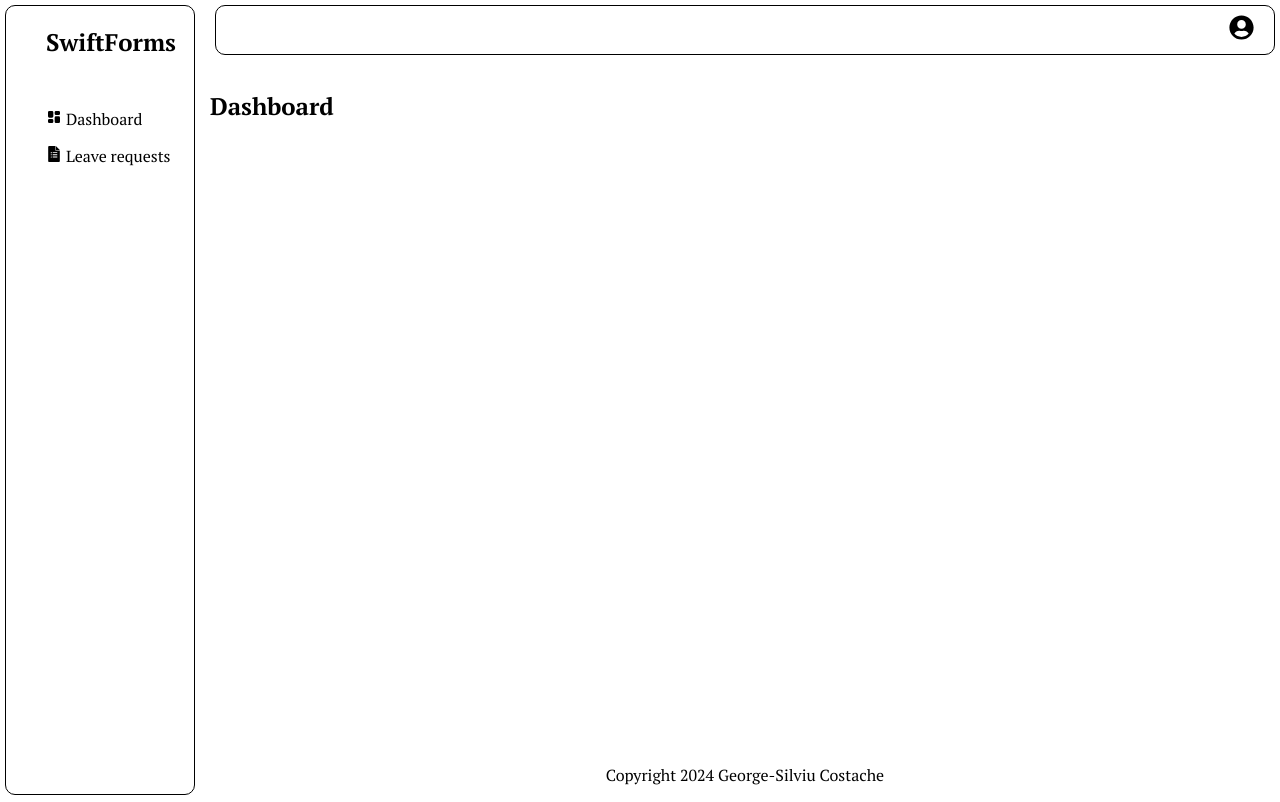
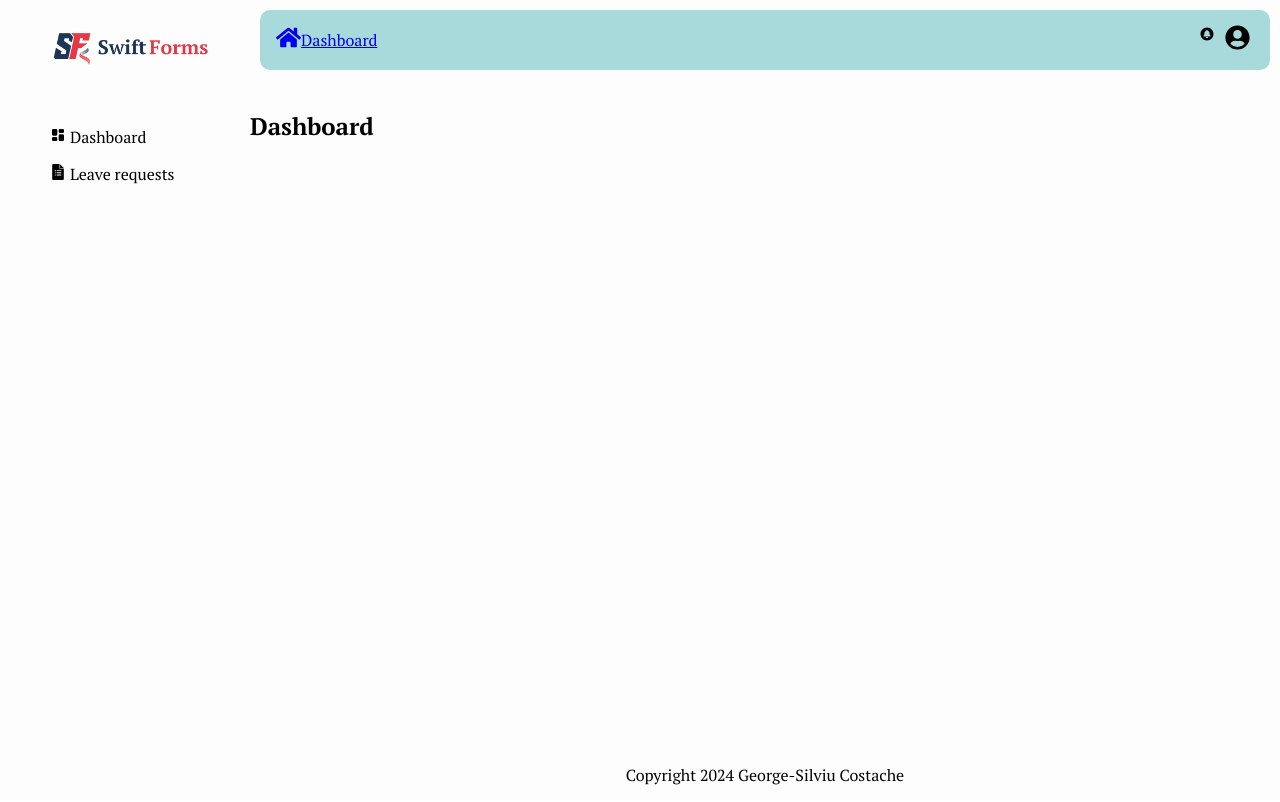
Before and after one commit to george-silviu/swift-forms, a React (Vite) app in the folder client/: page /sign-in in a window 1280 px wide. Both pictures are taken after typing "Sample", "Sample123" into the empty fields and a click on the button "Sign in". Built offline with nearby package versions, Linux system fonts and the light colour scheme.

Commit message:
starting to style the dashboard layout

```diff
--- /dev/null
+++ b/client/src/components/breadcrumb/breadcrumb.component.jsx
@@ -0,0 +1,23 @@
+import { NavLink } from "react-router-dom";
+
+import { FaHome } from "react-icons/fa";
+
+import "./breadcrumb.styles.scss";
+
+const BreadCrumb = () => {
+  return (
+    <ul className="breadcrumb">
+      <li>
+        <NavLink to="/dashboard">
+          <FaHome size="25px" />
+        </NavLink>
+      </li>
+
+      <li>
+        <NavLink to="/dashboard">Dashboard</NavLink>
+      </li>
+    </ul>
+  );
+};
+
+export default BreadCrumb;
--- /dev/null
+++ b/client/src/components/breadcrumb/breadcrumb.styles.scss
@@ -0,0 +1,8 @@
+.breadcrumb {
+  list-style: none;
+
+  display: flex;
+  align-items: center;
+
+  padding: 10px 16px;
+}
--- a/client/src/components/header/header.component.jsx
+++ b/client/src/components/header/header.component.jsx
@@ -1,11 +1,20 @@
 import { FaUserCircle } from "react-icons/fa";
+
+import { IoNotificationsCircle } from "react-icons/io5";
+
+import BreadCrumb from "../breadcrumb/breadcrumb.component";
 
 import "./header.styles.scss";
 
 const Header = () => {
   return (
     <header>
+      <BreadCrumb />
+
       <div className="header-icons">
+        <div className="icon">
+          <IoNotificationsCircle />
+        </div>
         <div className="icon">
           <FaUserCircle size="25px" />
         </div>
--- a/client/src/components/header/header.styles.scss
+++ b/client/src/components/header/header.styles.scss
@@ -1,13 +1,21 @@
 header {
-  background-color: white;
-  border: 1px solid black;
+  background-color: #a8dadc;
+
   display: flex;
   align-items: center;
-  justify-content: flex-end;
-  margin: 5px;
+  justify-content: space-between;
+  margin: 10px;
   border-radius: 10px;
 
   .header-icons {
+    display: flex;
+    gap: 10px;
     margin-right: 20px;
+
+    .icon {
+      &:hover {
+        cursor: pointer;
+      }
+    }
   }
 }
--- a/client/src/components/menu/menu.component.jsx
+++ b/client/src/components/menu/menu.component.jsx
@@ -17,7 +17,7 @@ const menuItems = [
 const Menu = () => {
   return (
     <menu>
-      <h1>SwiftForms</h1>
+      <img className="logo" src="logo2.png" />
 
       <section className="menu-items">
         {menuItems.map((item, index) => (
--- a/client/src/components/menu/menu.styles.scss
+++ b/client/src/components/menu/menu.styles.scss
@@ -1,12 +1,17 @@
 menu {
   grid-area: menu;
-  background-color: white;
-  border: 1px solid black;
-  margin: 5px;
+  // background-color: #a8dadc;
+  margin: 10px;
   border-radius: 10px;
+
+  .logo {
+    width: 90%;
+    margin-top: 15px;
+  }
 
   .menu-items {
     margin-top: 50px;
+
     display: flex;
     flex-direction: column;
 
--- a/client/src/layout/layout.jsx
+++ b/client/src/layout/layout.jsx
@@ -2,7 +2,6 @@ import { Outlet } from "react-router-dom";
 
 import Header from "../components/header/header.component";
 import Menu from "../components/menu/menu.component";
-import Main from "../components/main/main.component";
 import Footer from "../components/footer/footer.component";
 
 import "./layout.styles.scss";
--- a/client/src/layout/layout.styles.scss
+++ b/client/src/layout/layout.styles.scss
@@ -1,8 +1,12 @@
 .grid-container {
+  background-color: #fdfdfd;
+  overflow-y: hidden;
+
   height: 100vh;
   display: grid;
   gap: 10px;
-  grid-template-columns: 200px 1fr;
-  grid-template-rows: 60px 1fr 50px;
+
+  grid-template-columns: 240px 1fr;
+  grid-template-rows: 80px 1fr 50px;
   grid-template-areas: "menu header" "menu main" "menu footer";
 }
```
Also changed, not shown: client/public/logo2.png (added).
